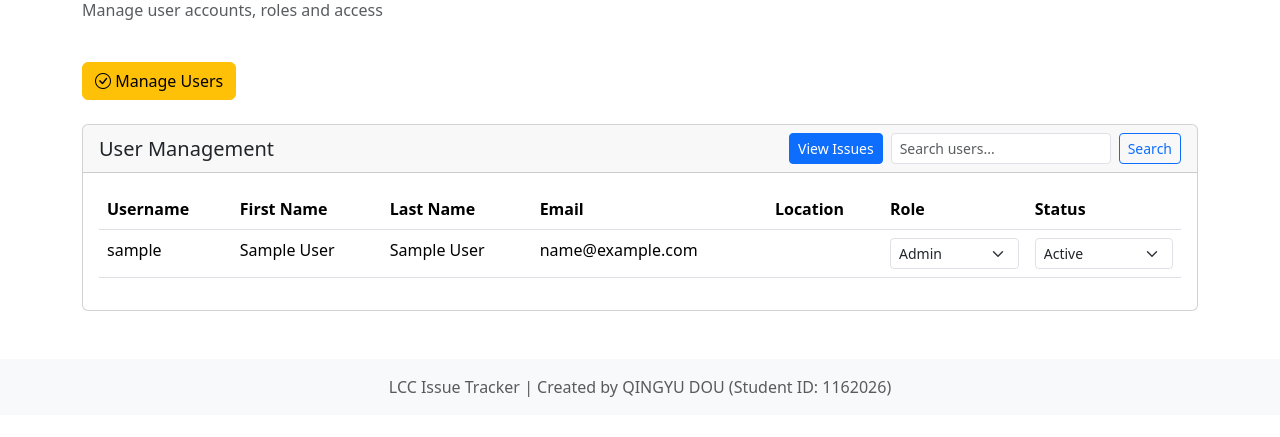
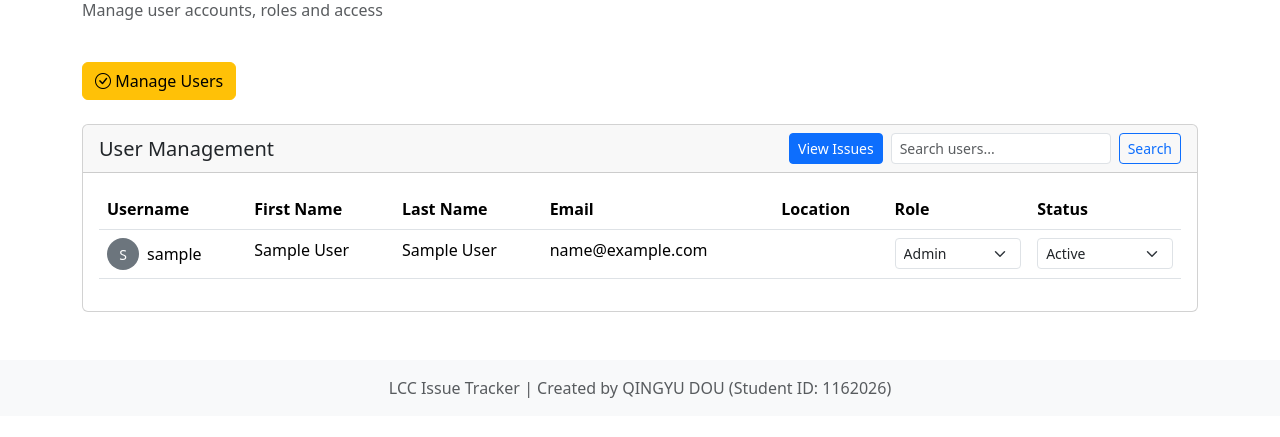
Before and after one commit to douqingyu/LCC_Campground_Operations_Tracking_System, a Flask app: page /admin/users in a window 1280 px wide. Shown: the part 138-575 px from the top of the page. Run offline with Flask 3, Linux system fonts and the light colour scheme; the visitor is signed in with stand-in values (Sample User, id 1); data that the repository does not hold is empty.

Commit message:
Fix profile picture

```diff
--- a/lccapp/templates/admin_home.html
+++ b/lccapp/templates/admin_home.html
@@ -67,6 +67,11 @@
                                 {% if user.profile_image %}
                                 <img src="{{ url_for('static', filename='uploads/' + user.profile_image) }}"
                                      class="rounded-circle me-2" width="32" height="32" alt="Profile">
+                                {% else %}
+                                <div class="rounded-circle bg-secondary d-flex align-items-center justify-content-center me-2"
+                                     style="width: 32px; height: 32px;">
+                                    <span class="small text-white">{{ user.username[0]|upper }}</span>
+                                </div>
                                 {% endif %}
                                 {{ user.username }}
                             </div>
@@ -147,6 +152,11 @@
                                 {% if issue.profile_image %}
                                 <img src="{{ url_for('static', filename='uploads/' + issue.profile_image) }}"
                                      class="rounded-circle me-2" width="32" height="32" alt="Profile">
+                                {% else %}
+                                <div class="rounded-circle bg-secondary d-flex align-items-center justify-content-center me-2"
+                                     style="width: 32px; height: 32px;">
+                                    <span class="small text-white">{{ issue.username[0]|upper }}</span>
+                                </div>
                                 {% endif %}
                                 {{ issue.username }}
                             </div>
--- a/lccapp/templates/helper_home.html
+++ b/lccapp/templates/helper_home.html
@@ -46,6 +46,11 @@
                                     {% if issue.profile_image %}
                                     <img src="{{ url_for('static', filename='uploads/' + issue.profile_image) }}"
                                          class="rounded-circle me-2" width="32" height="32" alt="Profile">
+                                    {% else %}
+                                    <div class="rounded-circle bg-secondary d-flex align-items-center justify-content-center me-2"
+                                         style="width: 32px; height: 32px;">
+                                        <span class="small text-white">{{ issue.username[0]|upper }}</span>
+                                    </div>
                                     {% endif %}
                                     {{ issue.username }}
                                 </div>
--- a/lccapp/templates/profile.html
+++ b/lccapp/templates/profile.html
@@ -21,7 +21,7 @@
                         {% else %}
                         <div class="rounded-circle bg-secondary d-flex align-items-center justify-content-center mx-auto mb-3"
                              style="width: 150px; height: 150px;">
-                            <span class="display-4 text-white">{{ profile.username[0]|upper }}</span>
+                            <span class="display-4 text-white"> {{ profile.username[0]|upper() }}</span>
                         </div>
                         {% endif %}
                         <form action="{{ url_for('update_profile_image') }}" method="post" enctype="multipart/form-data">
--- a/lccapp/templates/resolved_issues.html
+++ b/lccapp/templates/resolved_issues.html
@@ -44,6 +44,11 @@
                                     {% if issue.profile_image %}
                                     <img src="{{ url_for('static', filename='uploads/' + issue.profile_image) }}"
                                          class="rounded-circle me-2" width="32" height="32" alt="Profile">
+                                    {% else %}
+                                    <div class="rounded-circle bg-secondary d-flex align-items-center justify-content-center me-2"
+                                         style="width: 32px; height: 32px;">
+                                        <span class="small text-white">{{ issue.username[0]|upper }}</span>
+                                    </div>
                                     {% endif %}
                                     {{ issue.username }}
                                 </div>
```
Also changed, not shown: lccapp/templates/view_issue.html (+10 -0 lines), lccapp/static/uploads/user_1_1741068964_bald-eagle-550804_640.jpg (deleted), lccapp/static/uploads/user_3_1740612688_dog-1194083_640.jpg (deleted), lccapp/static/uploads/user_8_1740621446_cat-5183427_640.jpg (deleted).
